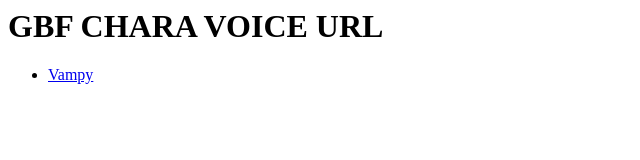
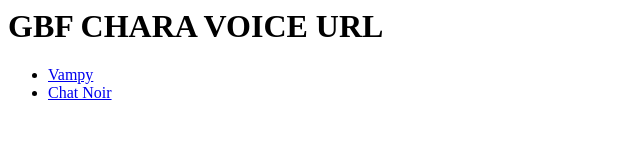
Before and after one commit to pascalmail/gbf-voice-search, a plain HTML site: page index.html in a window 1280 px wide. Shown: the full height of the page, 0-640 px from the left. Drawn offline with Linux system fonts and the light colour scheme.

Commit message:
Add link to new chara voices.

```diff
--- a/index.html
+++ b/index.html
@@ -4,6 +4,8 @@
     <h1> GBF CHARA VOICE URL </h1>
     <ul>
         <li><a href="FOUND/vampy_voice.html">Vampy</a></li>
+        <li><a href="FOUND/chatnoir_voice.html">Chat Noir</a></li>
+
     </ul>
 </body>
 </html>
```
